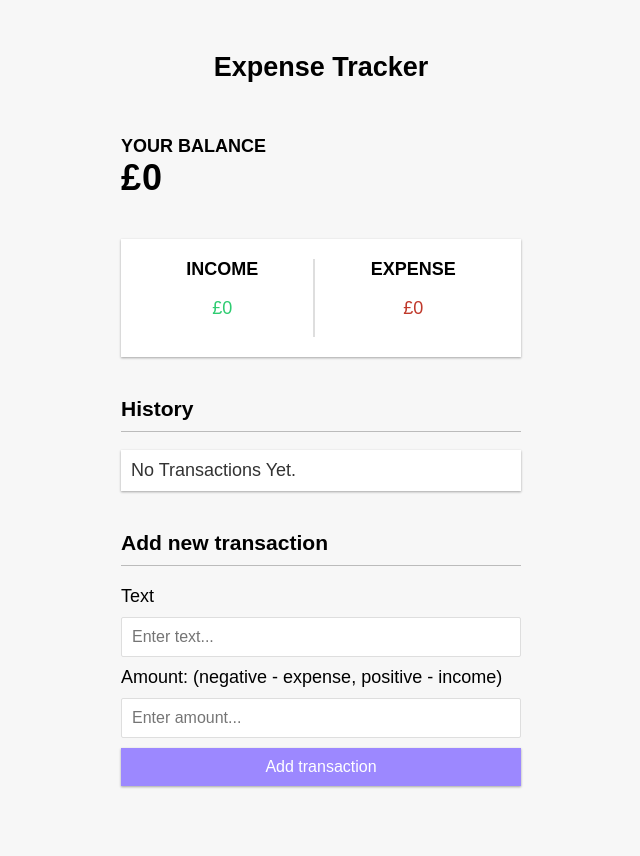
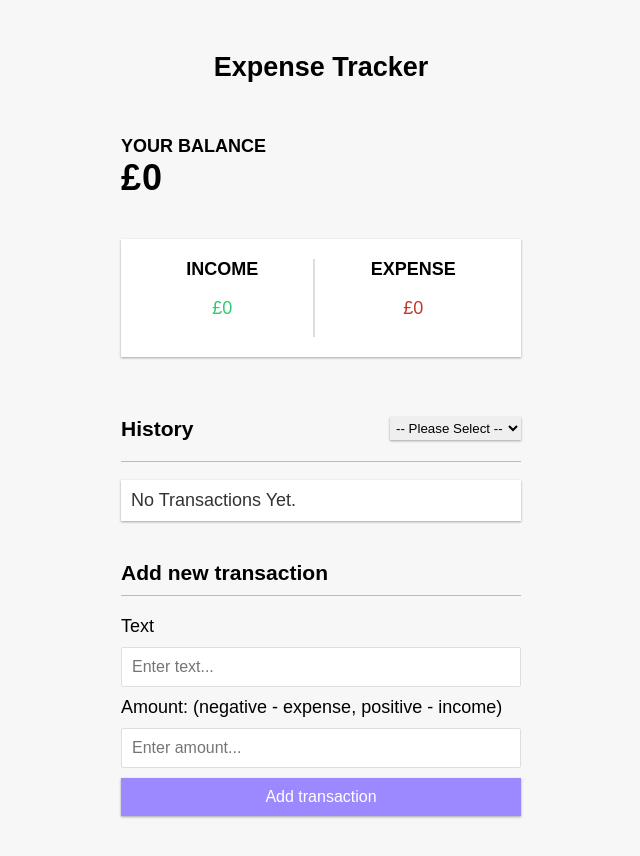
Before and after one commit to udK01/IncomeExpenseApp, a React (Vite) app: page / in a window 1280 px wide. Shown: the top 856 px of the page, without its empty margins (319-959 px from the left). Built offline with nearby package versions, Linux system fonts and the light colour scheme.

Commit message:
Added sorting

```diff
--- a/src/App.jsx
+++ b/src/App.jsx
@@ -2,10 +2,18 @@ import IncomeExpenseDisplay from "./components/IncomeExpenseDisplay";
 import BalanceDisplay from "./components/BalanceDisplay";
 import NewTransaction from "./components/NewTransaction";
 import History from "./components/History";
-import { useState } from "react";
+import { useState, useEffect } from "react";
 
 export default function App() {
-  const [transactions, setTransactions] = useState([]);
+  const [transactions, setTransactions] = useState(() => {
+    const savedTransactions = localStorage.getItem("transactions");
+    return savedTransactions ? JSON.parse(savedTransactions) : [];
+  });
+
+  useEffect(() => {
+    localStorage.setItem("transactions", JSON.stringify(transactions));
+  }, [transactions]);
+
   const { income, expense } = calculateIncomeAndExpense();
 
   const handleNewTransaction = (newTransaction) => {
--- a/src/components/History.jsx
+++ b/src/components/History.jsx
@@ -1,9 +1,29 @@
 import Transaction from "./Transaction";
+import { useState, useEffect } from "react";
 
 export default function History(props) {
+  const [transactions, setTransactions] = useState(props.transactions);
+  const [selectedOption, setSelectedOption] = useState("");
+
+  const handleSelectChange = (e) => {
+    setSelectedOption(e.target.value);
+  };
+
+  useEffect(() => {
+    if (selectedOption === "Ascending") {
+      setTransactions(
+        [...props.transactions].sort((a, b) => a.amount - b.amount)
+      );
+    } else if (selectedOption === "Descending") {
+      setTransactions(
+        [...props.transactions].sort((a, b) => b.amount - a.amount)
+      );
+    }
+  }, [selectedOption, props.transactions]);
+
   function displayTransactions() {
-    if (props.transactions.length !== 0) {
-      return props.transactions.map((transaction, index) => (
+    if (transactions.length !== 0) {
+      return transactions.map((transaction, index) => (
         <Transaction
           key={index}
           index={index}
@@ -24,7 +44,19 @@ export default function History(props) {
 
   return (
     <>
-      <h3>History</h3>
+      <div id="history-container" className="underline">
+        <h3>History</h3>
+        <select
+          id="dropdown-filter"
+          value={selectedOption}
+          onChange={handleSelectChange}
+          className="history-filter"
+        >
+          <option value={""}>-- Please Select --</option>
+          <option value={"Ascending"}>Ascending</option>
+          <option value={"Descending"}>Descending</option>
+        </select>
+      </div>
       <ul className="transactions-list">{displayTransactions()}</ul>
     </>
   );
--- a/src/components/NewTransaction.jsx
+++ b/src/components/NewTransaction.jsx
@@ -18,7 +18,7 @@ export default function NewTransaction({ onNewTransaction }) {
 
   return (
     <>
-      <h3>Add new transaction</h3>
+      <h3 className="underline">Add new transaction</h3>
       <form className="form" onSubmit={handleNewTransaction}>
         <div>
           <label>Text</label>
--- a/src/index.css
+++ b/src/index.css
@@ -18,7 +18,6 @@ h1 {
 }
 
 h3 {
-  border-bottom: 1px solid #bbb;
   padding-bottom: 10px;
   margin: 40px 0 10px;
 }
@@ -161,3 +160,23 @@ input[type='number'] {
   width: 100%;
   box-shadow: 0 1px 3px rgba(0, 0, 0, 0.12), 0 1px 2px rgba(0, 0, 0, 0.24);
 }
+
+.history-filter {
+  display: inline-block;
+  padding: 3px 2px;
+  border: none;
+  margin-top: 20px;
+  box-shadow: 0 1px 3px rgba(0, 0, 0, 0.12), 0 1px 2px rgba(0, 0, 0, 0.24);
+}
+
+#history-container {
+  display: flex;
+  align-items: center;
+  justify-content: space-between;
+  padding: 0px;
+  margin: 0px;
+}
+
+.underline {
+  border-bottom: 1px solid #bbb;
+}
```
